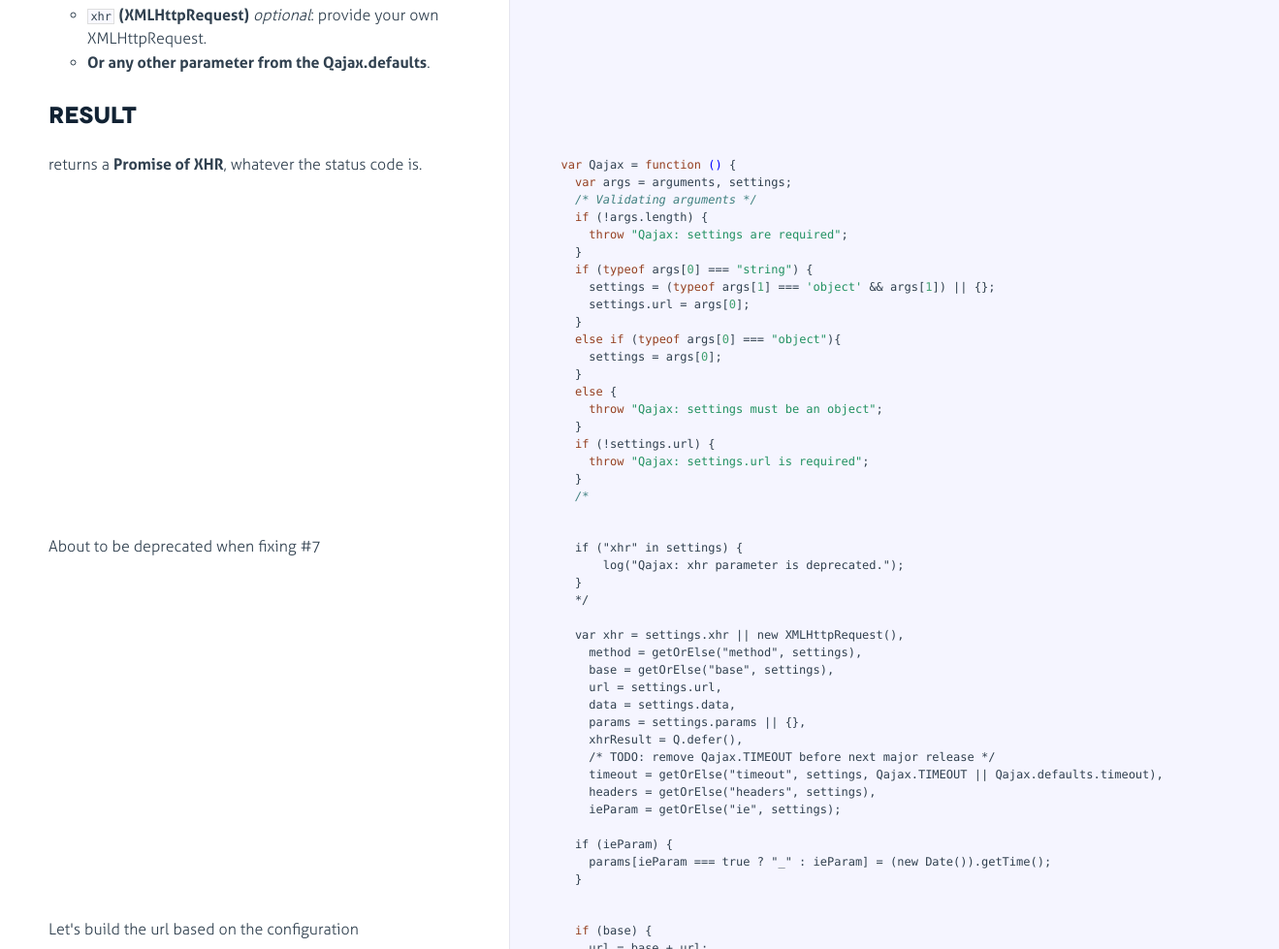
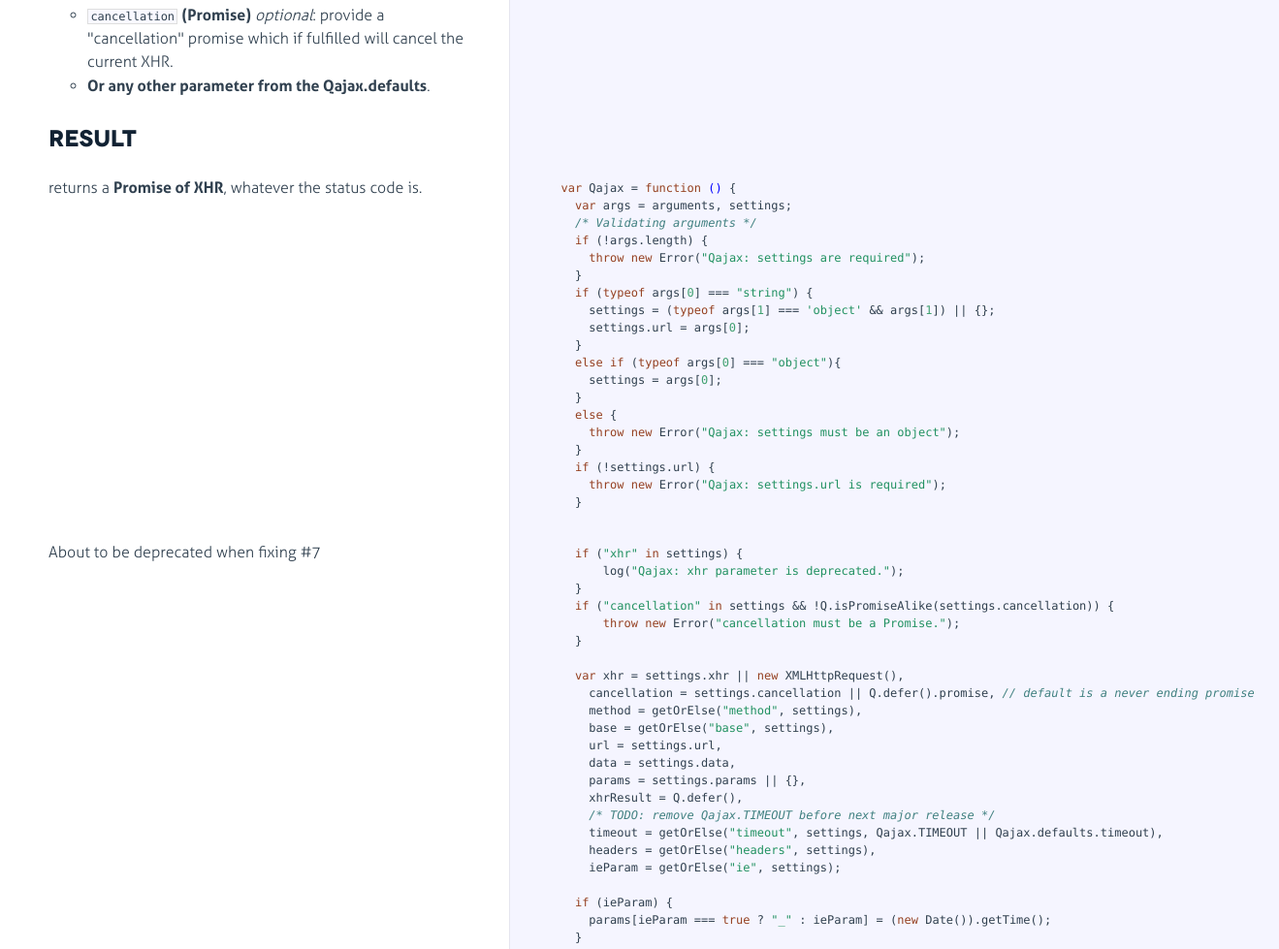
Before and after one commit to gre/deprecated-qajax, a website: page docs/qajax.html in a window 1280 px wide. Shown: the part 1654-2633 px from the top of the page at 97% size, 1319 px wide, since content can reach past the window. Drawn offline with Linux system fonts and the light colour scheme.

Commit message:
Introducing the cancellation promise and deprecating xhr parameter

```diff
--- a/docs/qajax.html
+++ b/docs/qajax.html
@@ -189,7 +189,7 @@ if also missing, return it from the &quot;defaults&quot;</p>
 <li><code>timeout</code> <strong>(number)</strong> <em>optional</em>: the time in ms to reject the XHR if not terminated.</li>
 <li><code>data</code> <strong>(any)</strong> <em>optional</em>: the data to send.</li>
 <li>headers <strong>(object)</strong> <em>optional</em>: a map of headers to use for the XHR.</li>
-<li><code>xhr</code> <strong>(XMLHttpRequest)</strong> <em>optional</em>: provide your own XMLHttpRequest.</li>
+<li><code>cancellation</code> <strong>(Promise)</strong> <em>optional</em>: provide a &quot;cancellation&quot; promise which if fulfilled will cancel the current XHR.</li>
 <li><strong>Or any other parameter from the Qajax.defaults</strong>.</li>
 </ul>
 <h2 id="result">Result</h2>
@@ -213,7 +213,7 @@ if also missing, return it from the &quot;defaults&quot;</p>
     <span class="keyword">var</span> args = arguments, settings;
     <span class="comment">/* Validating arguments */</span>
     <span class="keyword">if</span> (!args.length) {
-      <span class="keyword">throw</span> <span class="string">"Qajax: settings are required"</span>;
+      <span class="keyword">throw</span> <span class="keyword">new</span> Error(<span class="string">"Qajax: settings are required"</span>);
     }
     <span class="keyword">if</span> (<span class="keyword">typeof</span> args[<span class="number">0</span>] === <span class="string">"string"</span>) {
       settings = (<span class="keyword">typeof</span> args[<span class="number">1</span>] === <span class="string">'object'</span> &amp;&amp; args[<span class="number">1</span>]) || {};
@@ -223,13 +223,11 @@ if also missing, return it from the &quot;defaults&quot;</p>
       settings = args[<span class="number">0</span>];
     }
     <span class="keyword">else</span> {
-      <span class="keyword">throw</span> <span class="string">"Qajax: settings must be an object"</span>;
+      <span class="keyword">throw</span> <span class="keyword">new</span> Error(<span class="string">"Qajax: settings must be an object"</span>);
     }
     <span class="keyword">if</span> (!settings.url) {
-      <span class="keyword">throw</span> <span class="string">"Qajax: settings.url is required"</span>;
-    }
-    <span class="comment">/*
-</span></pre></div></div>
+      <span class="keyword">throw</span> <span class="keyword">new</span> Error(<span class="string">"Qajax: settings.url is required"</span>);
+    }</pre></div></div>
 
         </li>
 
@@ -244,25 +242,28 @@ if also missing, return it from the &quot;defaults&quot;</p>
 
             </div>
 
-            <div class="content"><div class='highlight'><pre>    if ("xhr" in settings) {
-        log("Qajax: xhr parameter is deprecated.");
+            <div class="content"><div class='highlight'><pre>    <span class="keyword">if</span> (<span class="string">"xhr"</span> <span class="keyword">in</span> settings) {
+        log(<span class="string">"Qajax: xhr parameter is deprecated."</span>);
     }
-    */
+    <span class="keyword">if</span> (<span class="string">"cancellation"</span> <span class="keyword">in</span> settings &amp;&amp; !Q.isPromiseAlike(settings.cancellation)) {
+        <span class="keyword">throw</span> <span class="keyword">new</span> Error(<span class="string">"cancellation must be a Promise."</span>);
+    }
 
-    var xhr = settings.xhr || new XMLHttpRequest(),
-      method = getOrElse("method", settings),
-      base = getOrElse("base", settings),
+    <span class="keyword">var</span> xhr = settings.xhr || <span class="keyword">new</span> XMLHttpRequest(),
+      cancellation = settings.cancellation || Q.defer().promise, <span class="comment">// default is a never ending promise</span>
+      method = getOrElse(<span class="string">"method"</span>, settings),
+      base = getOrElse(<span class="string">"base"</span>, settings),
       url = settings.url,
       data = settings.data,
       params = settings.params || {},
       xhrResult = Q.defer(),
-      /* TODO: remove Qajax.TIMEOUT before next major release */
-      timeout = getOrElse("timeout", settings, Qajax.TIMEOUT || Qajax.defaults.timeout),
-      headers = getOrElse("headers", settings),
-      ieParam = getOrElse("ie", settings);
+      <span class="comment">/* TODO: remove Qajax.TIMEOUT before next major release */</span>
+      timeout = getOrElse(<span class="string">"timeout"</span>, settings, Qajax.TIMEOUT || Qajax.defaults.timeout),
+      headers = getOrElse(<span class="string">"headers"</span>, settings),
+      ieParam = getOrElse(<span class="string">"ie"</span>, settings);
 
-    if (ieParam) {
-      params[ieParam === true ? "_" : ieParam] = (new Date()).getTime();
+    <span class="keyword">if</span> (ieParam) {
+      params[ieParam === <span class="literal">true</span> ? <span class="string">"_"</span> : ieParam] = (<span class="keyword">new</span> Date()).getTime();
     }</pre></div></div>
 
         </li>
@@ -406,7 +407,14 @@ if also missing, return it from the &quot;defaults&quot;</p>
         xhr.send(data);
       } <span class="keyword">else</span> {
         xhr.send();
-      }</pre></div></div>
+      }
+
+      cancellation.fin(<span class="function"><span class="keyword">function</span> <span class="params">()</span> {</span>
+          <span class="keyword">if</span> (!xhrResult.promise.isFulfilled()) {
+              log(<span class="string">"Qajax cancellation reached."</span>);
+              xhr.abort();
+          }
+      });</pre></div></div>
 
         </li>
 
```
Also changed, not shown: src/qajax.js (+15 -6 lines), test/qajax.js (+5 -4 lines), build/qajax.min.js.
